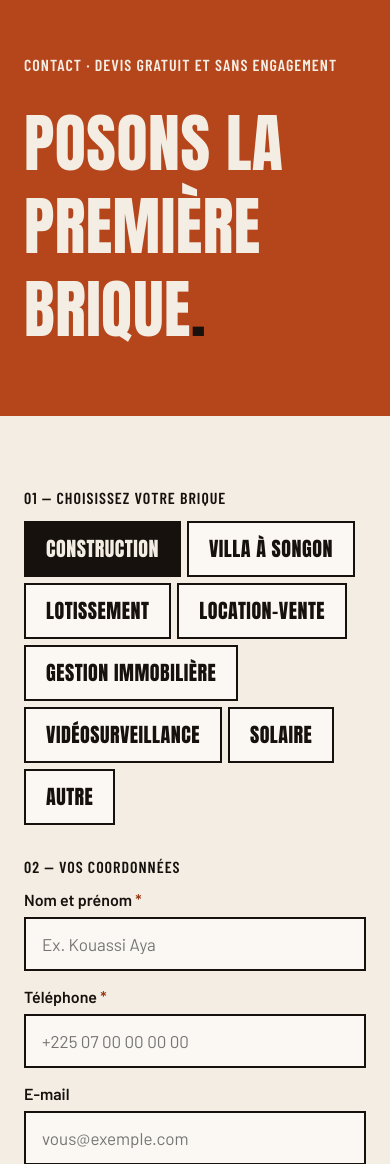
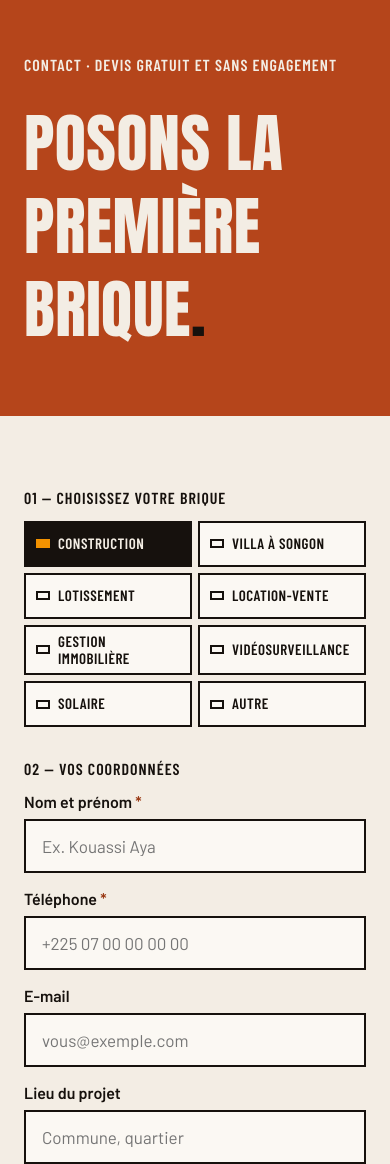
Before and after one commit to Saitama-Syabe/babsbatweb, a PHP site: page /contact.php in a window 390 px wide. Shown: the part 190-1354 px from the top of the page. Run offline with PHP 8.4, Linux system fonts and the light colour scheme; some libraries are stand-ins or nearby versions.

Commit message:
Contact : choix du métier en grille compacte (2 colonnes sur mobile)
Co-Authored-By: Claude Opus 5.5 <noreply@anthropic.com>

```diff
--- a/css/style.css
+++ b/css/style.css
@@ -405,16 +405,26 @@ body.lb-open { overflow: hidden; }
 .req { color: var(--brick-dark); }
 
 /* Choix du métier : radios déguisés en briques */
-.chips { display: flex; flex-wrap: wrap; gap: 6px; }
+.chips { display: grid; grid-template-columns: repeat(auto-fill, minmax(175px, 1fr)); gap: 6px; }
+.chip { position: relative; display: block; min-width: 0; }
 .chip input { position: absolute; opacity: 0; pointer-events: none; }
 .chip span {
-  display: inline-flex; align-items: center; min-height: 56px; padding: 0 20px; cursor: pointer;
-  font: 400 20px var(--font-display); text-transform: uppercase; letter-spacing: .5px;
+  display: flex; align-items: center; gap: 10px; height: 100%; min-height: 50px; padding: 8px 12px; cursor: pointer;
+  font: 600 16px/1.15 var(--font-label); text-transform: uppercase; letter-spacing: .5px;
   border: 2px solid var(--ink); background: var(--paper-2); color: var(--ink);
+}
+/* Petite brique témoin */
+.chip span::before {
+  content: ""; flex: none; width: 14px; height: 9px; border: 2px solid currentColor; background: transparent;
 }
 .chip span:hover { background: var(--sand); }
 .chip input:checked + span { background: var(--ink); color: var(--paper); }
+.chip input:checked + span::before { background: var(--orange); border-color: var(--orange); }
 .chip input:focus-visible + span { outline: 3px solid var(--orange); outline-offset: 2px; }
+@media (max-width: 560px) {
+  .chips { grid-template-columns: repeat(2, minmax(0, 1fr)); }
+  .chip span { min-height: 46px; font-size: 15px; padding: 6px 10px; gap: 8px; }
+}
 
 .form__foot { display: flex; flex-wrap: wrap; gap: 16px 24px; align-items: center; justify-content: space-between; }
 .form__note { font-size: 15px; color: var(--muted); }
--- a/includes/header.php
+++ b/includes/header.php
@@ -33,7 +33,7 @@ $canonical   = SITE['url'] . '/' . ($page === 'index.php' ? '' : $page);
 <link rel="preconnect" href="https://fonts.googleapis.com">
 <link rel="preconnect" href="https://fonts.gstatic.com" crossorigin>
 <link href="https://fonts.googleapis.com/css2?family=Anton&amp;family=Barlow:wght@400;500;600;700&amp;family=Barlow+Condensed:wght@600;700&amp;display=swap" rel="stylesheet">
-<link rel="stylesheet" href="css/style.css?v=3">
+<link rel="stylesheet" href="css/style.css?v=5">
 </head>
 <body>
 <a class="skip-link" href="#contenu">Aller au contenu</a>
```
